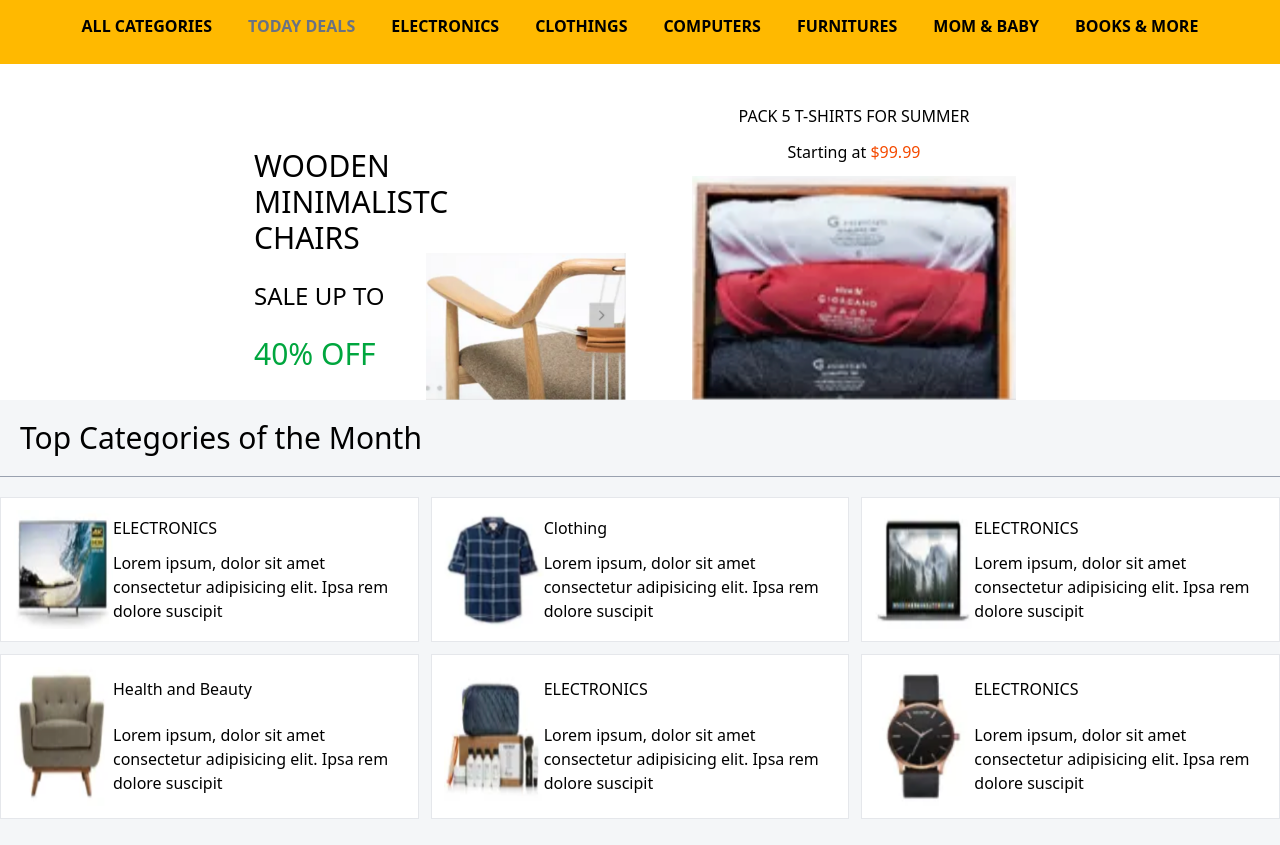
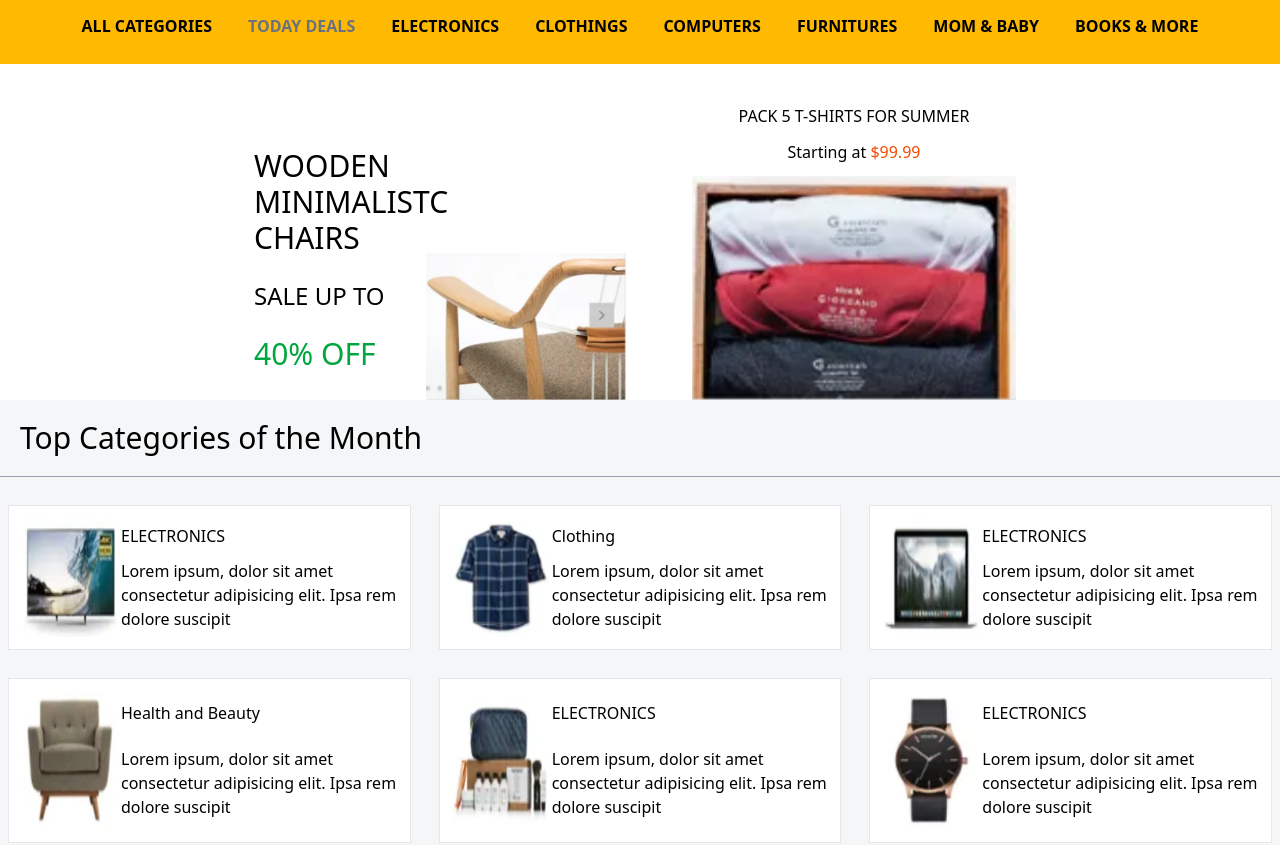
Before and after one commit to shahad0000/W6_D3_Lab1, a React (Vite) app: page / in a window 1280 px wide. Shown: the top 845 px of the page. Built offline with nearby package versions, Linux system fonts and the light colour scheme.

Commit message:
improve styling

```diff
--- a/src/components/Products.jsx
+++ b/src/components/Products.jsx
@@ -43,7 +43,7 @@ const Products = () => {
         <hr className='text-gray-400 mb-5'/>
         <div className='grid grid-cols-1 md:grid-cols-3 gap-3'>
             {products.map((items, index) => (
-                <div key={index} className='flex border border-gray-200 bg-white p-3'>
+                <div key={index} className='flex border border-gray-200 bg-white p-3 m-2'>
                     <img width={100} src={items.img} alt="" />
                     <div className='flex flex-col justify-around'>
                         <div>{items.title}</div>
```
